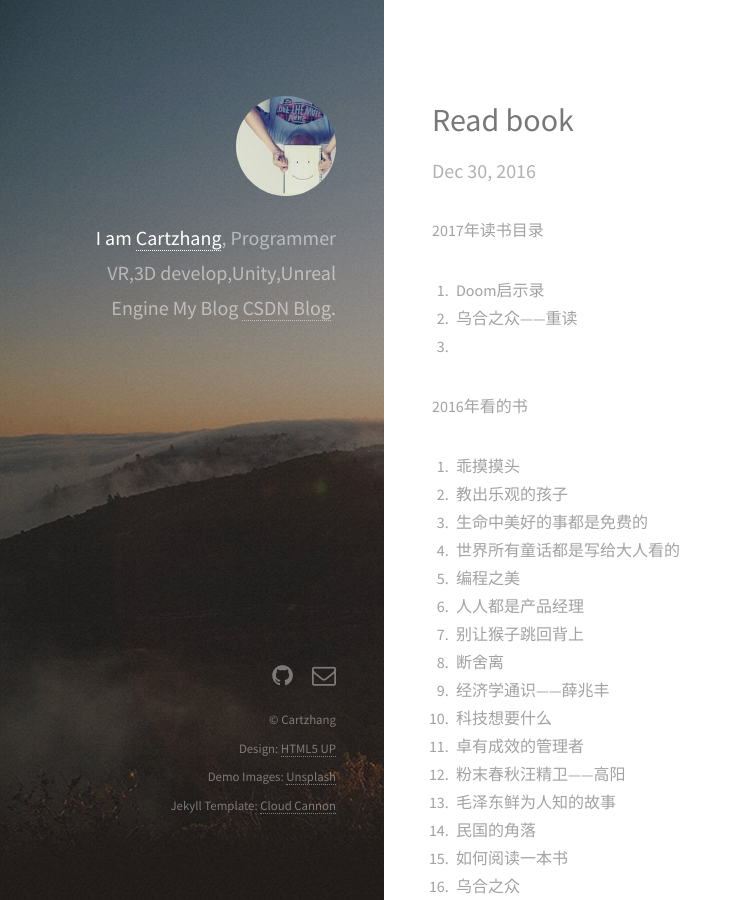
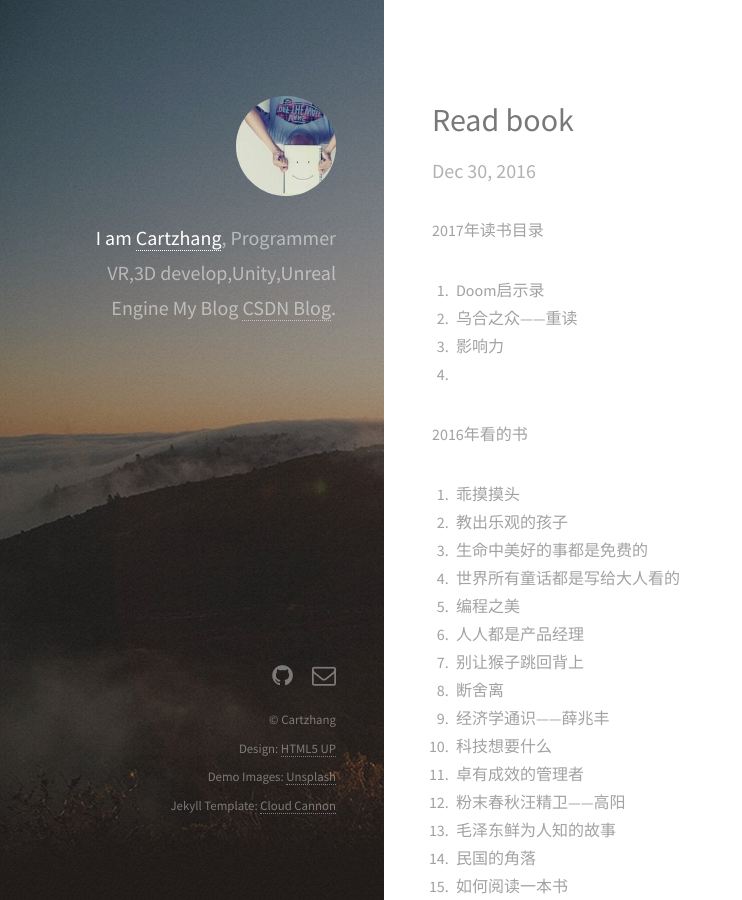
Before and after one commit to cartzhang/cartzhang.github.io, a Jekyll site: the page built from _posts/2016-12-30-Read book.markdown, in a window 1280 px wide and 900 px high. Shown: the whole window, without its empty margins (0-742 px from the left). Built offline with Jekyll 4.4.1, drawn with Linux system fonts in a browser that asks for light colours; our own code applies the rules of GitHub Pages for plain Markdown files.

Commit message:
add  book 影响力

```diff
--- a/_posts/2016-12-30-Read book.markdown
+++ b/_posts/2016-12-30-Read book.markdown
@@ -2,7 +2,8 @@
 
   1. Doom启示录
   2. 乌合之众——重读
-  3.
+  3. 影响力
+  4.
 
 2016年看的书
 
```
